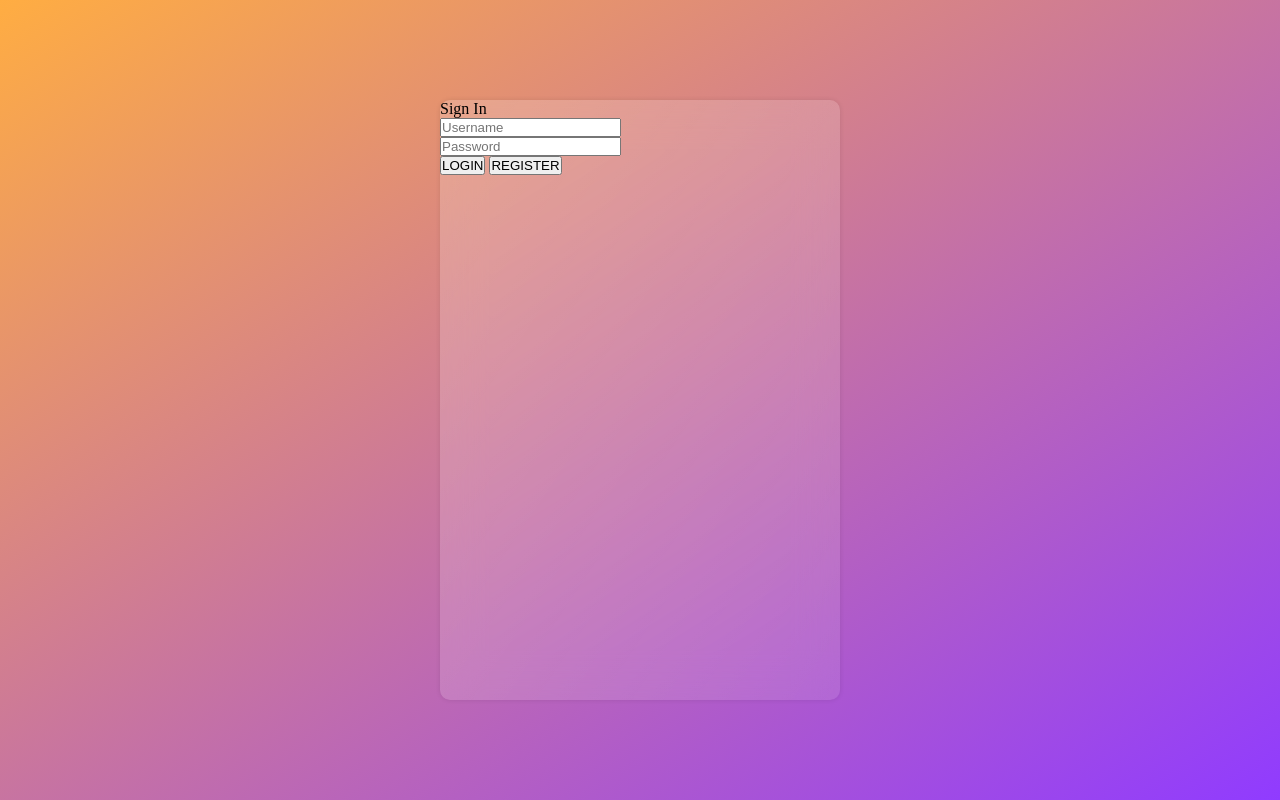
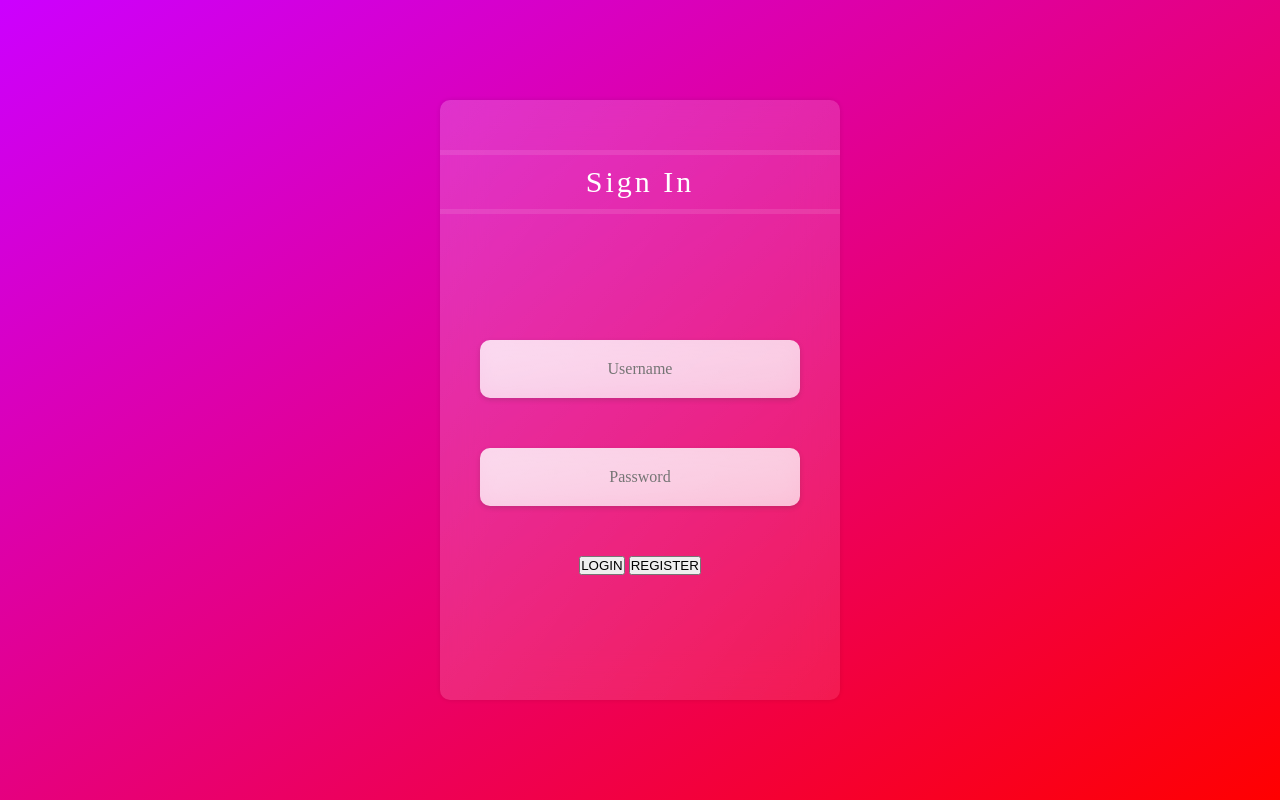
Before and after one commit to MDJAmin/Animated-Login-Form, a plain HTML site: page index.html in a window 1280 px wide. Drawn offline with Linux system fonts and the light colour scheme.

Commit message:
Style : add some style to form

```diff
--- a/css/style.css
+++ b/css/style.css
@@ -6,7 +6,7 @@
 body {
 
         font-family: "Quicksand";
-        background: linear-gradient(to right bottom, #ffad42, #903bff);
+        background: linear-gradient(to right bottom, #cc00ff, #ff0000);
         overflow: hidden;
         overflow-y: hidden;
         overflow-x: hidden;
@@ -34,3 +34,58 @@ body {
     flex-flow:column;
     box-shadow: 0 0 5px 0 rgba(22, 22, 22, 0.1);
 }
+
+
+
+.login-title {
+    position: relative;
+    color: #fff;
+    text-align: center;
+    margin-top: 50px;
+    padding: 10px;
+    border-top: 5px solid rgba(255, 255, 255, 0.1);
+    border-bottom: 5px solid rgba(255, 255, 255, 0.1);
+}
+
+.login-title span {
+    font-size: 30px;
+    letter-spacing: 3px;
+}
+
+.login-form {
+    display: flex;
+    justify-content: center;
+    align-items:center;
+    min-height: 100%;
+    flex-grow: 1;
+    border-bottom-left-radius: 30px;
+    border-bottom-right-radius: 30px;
+}
+
+.login-form .field {
+    margin: 50px 0;
+    text-align: center;
+}
+
+.login-form .field label {
+    display: block;
+    font-size: 20px;
+    margin-bottom: 5px;
+    letter-spacing: 2px;
+}
+
+.login-form .field input {
+    font-family: Quicksand;
+    border: 0px;
+    padding: 20px 60px;
+    border-radius: 10px;
+    outline: none;
+    text-align: center;
+    box-shadow: 0 2px 5px 0 rgba(50, 50, 50, 0.2);
+    background: linear-gradient(to right bottom,
+            rgba(255, 255, 255, 0.8),
+            rgba(255, 255, 255, 0.7));
+    backdrop-filter: blur(10px);
+    color: #111;
+    font-size: 16px;
+}
```
